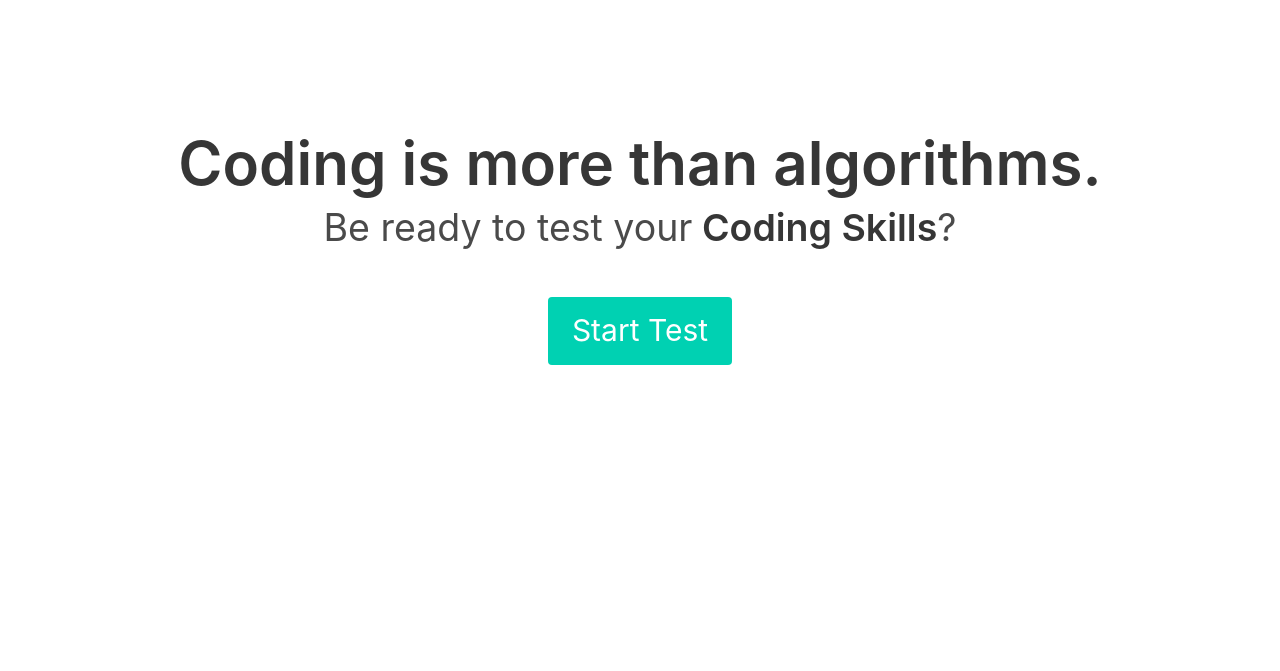
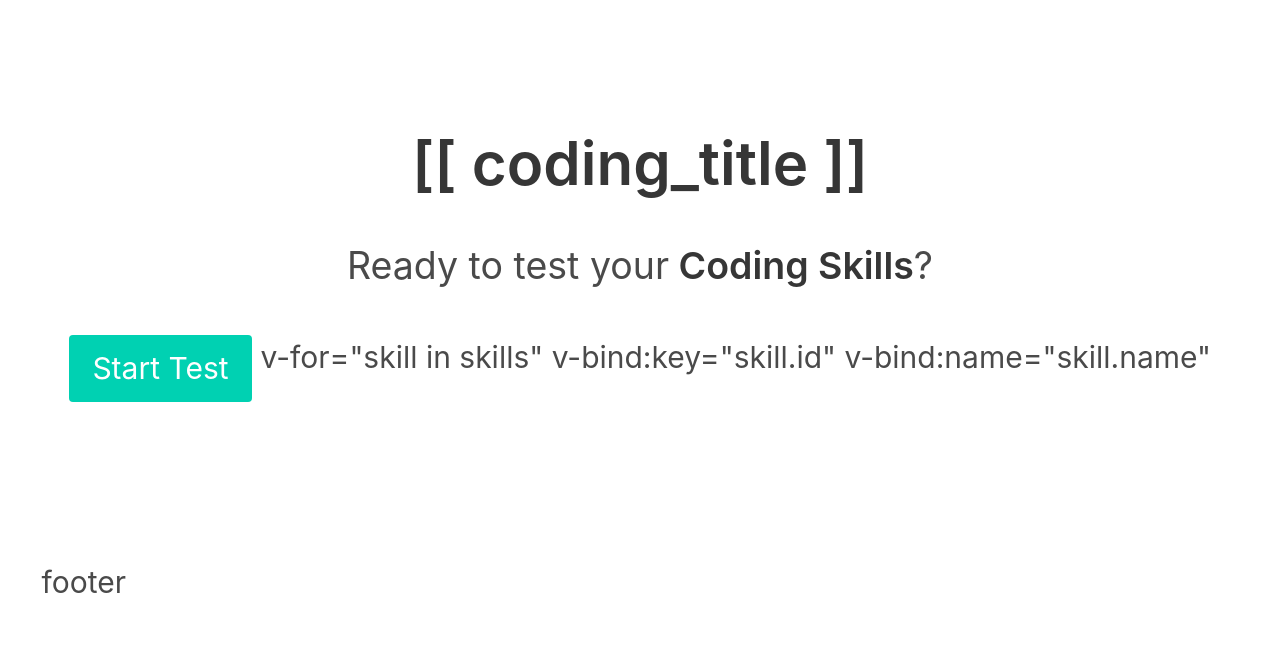
Before and after one commit to Windsooon/bettercoding, a Django app: page / in a window 1280 px wide. Shown: the top 671 px of the page. Run offline with Django 3.2, Linux system fonts and the light colour scheme; some libraries are stand-ins or nearby versions.

Commit message:
update tem

```diff
--- a/templates/base.html
+++ b/templates/base.html
@@ -37,6 +37,8 @@
   {% endblock %}
 
   {% block scripts %}
+  <script src="{% static 'js/vue.js' %}"></script>
+  <script src="{% static 'js/base.js' %}"></script>
   {% endblock %}
 
   {% block extra_scripts %}
@@ -45,6 +47,13 @@
 
   {% block footer %}
   <footer>
+  <section class="section">
+    <div class="container">
+      <div class="columns">
+        <p>footer</p>
+      </div> <!-- end columns -->
+    </div> <!-- end container -->
+  </section> <!-- end section -->
   </footer>
   {% endblock %}
 </html>
--- a/templates/start.html
+++ b/templates/start.html
@@ -3,14 +3,23 @@
   <section class="section">
     <div class="container">
       <div class="columns">
-        <div class="column is-five-fifths center">
+        <div class="column is-five-fifths center" id="coding-title">
           <h1 class="title">
-            Coding is more than algorithms.
+            [[ coding_title ]]
           </h1>
-          <p class="subtitle">
-            Be ready to test your<strong> Coding Skills</strong>?
-          </p>
-          <a class="button is-primary">Start Test</a>
+          <transition name="fade">
+            <span v-if="seen">
+              <p class="subtitle">
+                Ready to test your<strong> Coding Skills</strong>?
+              </p>
+              <a v-on:click="second" class="button is-primary">Start Test</a>
+            </span>
+          </transition> <!-- end transition -->
+          <skills-item>
+            v-for="skill in skills"
+            v-bind:key="skill.id"
+            v-bind:name="skill.name"
+          </skills-item>
         </div> <!-- 4-5 -->
       </div> <!-- columns -->
     </div> <!-- end container -->
```
